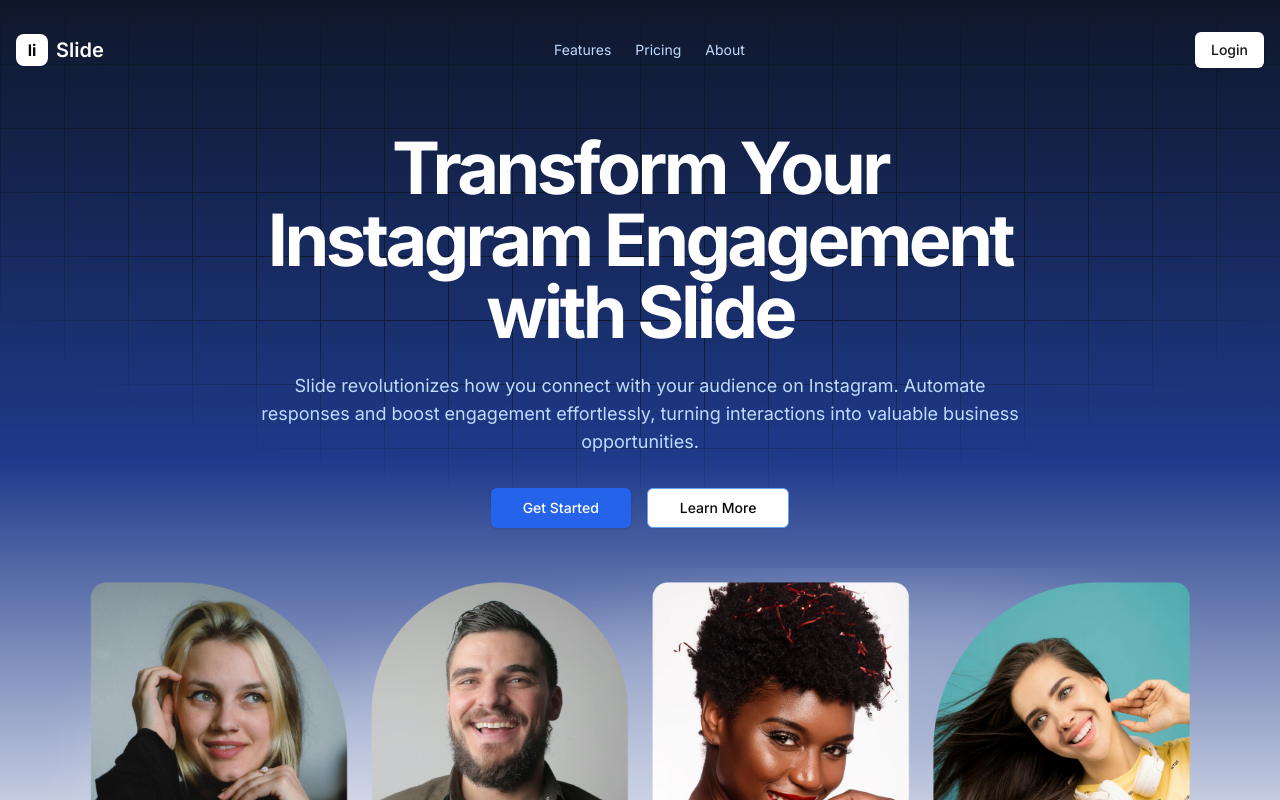
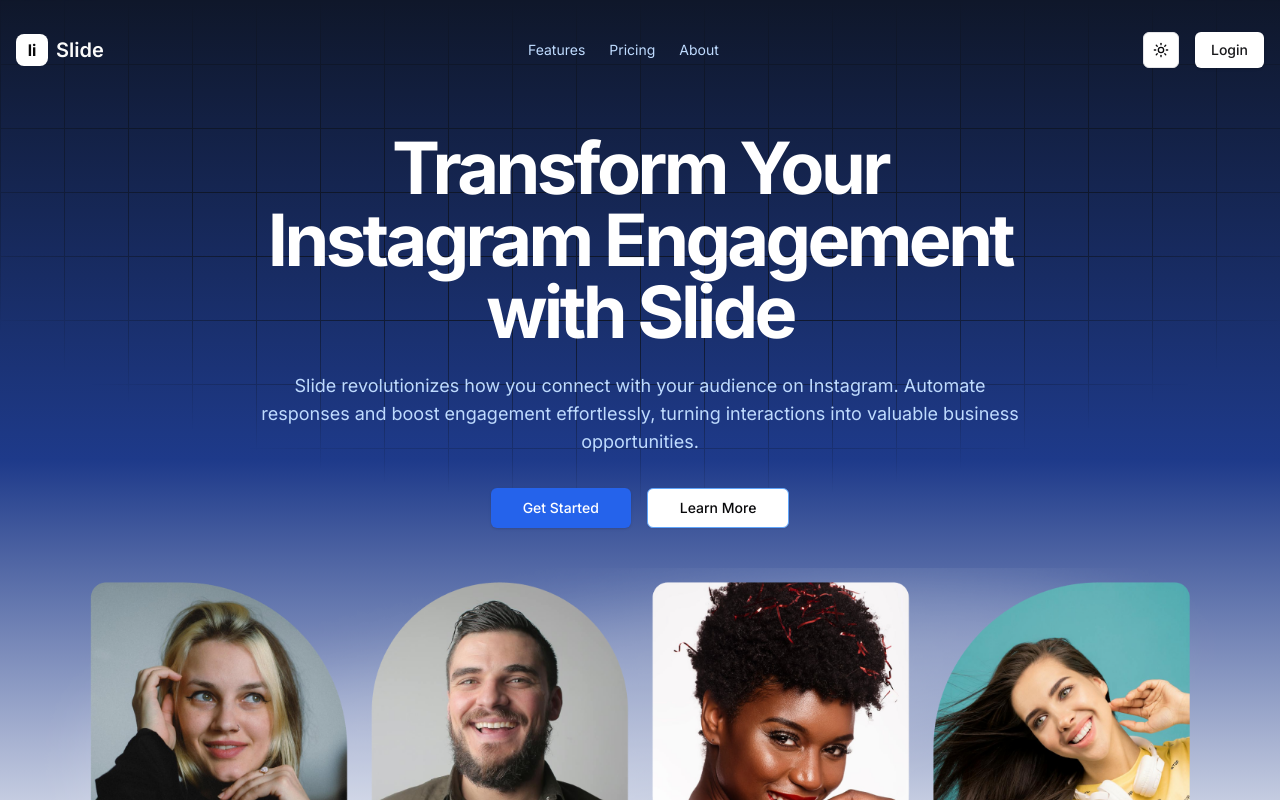
Before and after one commit to ImAdityaa12/slide-insta, a Next.js app: page / in a window 1280 px wide. Shown: the top 800 px of the page. Built offline with nearby package versions, Linux system fonts and the light colour scheme.

Commit message:
Added dark mode and toggle dark mode component

```diff
--- a/src/app/layout.tsx
+++ b/src/app/layout.tsx
@@ -2,6 +2,7 @@
 import { Inter } from "next/font/google";
 import "./globals.css";
 import { ClerkProvider } from "@clerk/nextjs";
+import { ThemeProvider } from "@/components/theme-provider";
 
 const inter = Inter({ subsets: ["latin"] });
 
@@ -17,8 +18,17 @@
 }>) {
   return (
     <ClerkProvider>
-      <html lang="en">
-        <body className={inter.className}>{children}</body>
+      <html lang="en" suppressHydrationWarning>
+        <body className={inter.className}>
+          <ThemeProvider
+            attribute="class"
+            defaultTheme="system"
+            enableSystem
+            disableTransitionOnChange
+          >
+            {children}
+          </ThemeProvider>
+        </body>
       </html>
     </ClerkProvider>
   );
--- a/src/app/page.tsx
+++ b/src/app/page.tsx
@@ -1,3 +1,4 @@
+import { ModeToggle } from "@/components/mode-toggle";
 import { Button } from "@/components/ui/button";
 import {
   Card,
@@ -58,9 +59,12 @@
                 <Link href="#pricing">Pricing</Link>
                 <Link href="#about">About</Link>
               </nav>
-              <Button className="bg-white text-primary">
-                <Link href="/dashboard">Login</Link>
-              </Button>
+              <div className="flex items-center justify-center gap-4">
+                <ModeToggle />
+                <Button className="bg-white text-primary">
+                  <Link href="/dashboard">Login</Link>
+                </Button>
+              </div>
             </div>
 
             <div className="mx-auto mt-16 max-w-3xl text-center">
--- /dev/null
+++ b/src/components/mode-toggle.tsx
@@ -0,0 +1,40 @@
+"use client";
+
+import * as React from "react";
+import { Moon, MoonIcon, Sun } from "lucide-react";
+import { useTheme } from "next-themes";
+
+import { Button } from "@/components/ui/button";
+import {
+  DropdownMenu,
+  DropdownMenuContent,
+  DropdownMenuItem,
+  DropdownMenuTrigger,
+} from "@/components/ui/dropdown-menu";
+
+export function ModeToggle() {
+  const { setTheme } = useTheme();
+
+  return (
+    <DropdownMenu>
+      <DropdownMenuTrigger asChild>
+        <Button variant="outline" size="icon">
+          <Sun className="h-[1.2rem] w-[1.2rem] rotate-0 scale-100 transition-all dark:-rotate-90 dark:scale-0" />
+          <Moon className="absolute h-[1.2rem] w-[1.2rem] rotate-90 scale-0 transition-all dark:rotate-0 dark:scale-100" />
+          <span className="sr-only">Toggle theme</span>
+        </Button>
+      </DropdownMenuTrigger>
+      <DropdownMenuContent align="end">
+        <DropdownMenuItem onClick={() => setTheme("light")}>
+          Light
+        </DropdownMenuItem>
+        <DropdownMenuItem onClick={() => setTheme("dark")}>
+          Dark
+        </DropdownMenuItem>
+        <DropdownMenuItem onClick={() => setTheme("system")}>
+          System
+        </DropdownMenuItem>
+      </DropdownMenuContent>
+    </DropdownMenu>
+  );
+}
--- /dev/null
+++ b/src/components/theme-provider.tsx
@@ -0,0 +1,11 @@
+"use client";
+
+import * as React from "react";
+import { ThemeProvider as NextThemesProvider } from "next-themes";
+
+export function ThemeProvider({
+  children,
+  ...props
+}: React.ComponentProps<typeof NextThemesProvider>) {
+  return <NextThemesProvider {...props}>{children}</NextThemesProvider>;
+}
```
